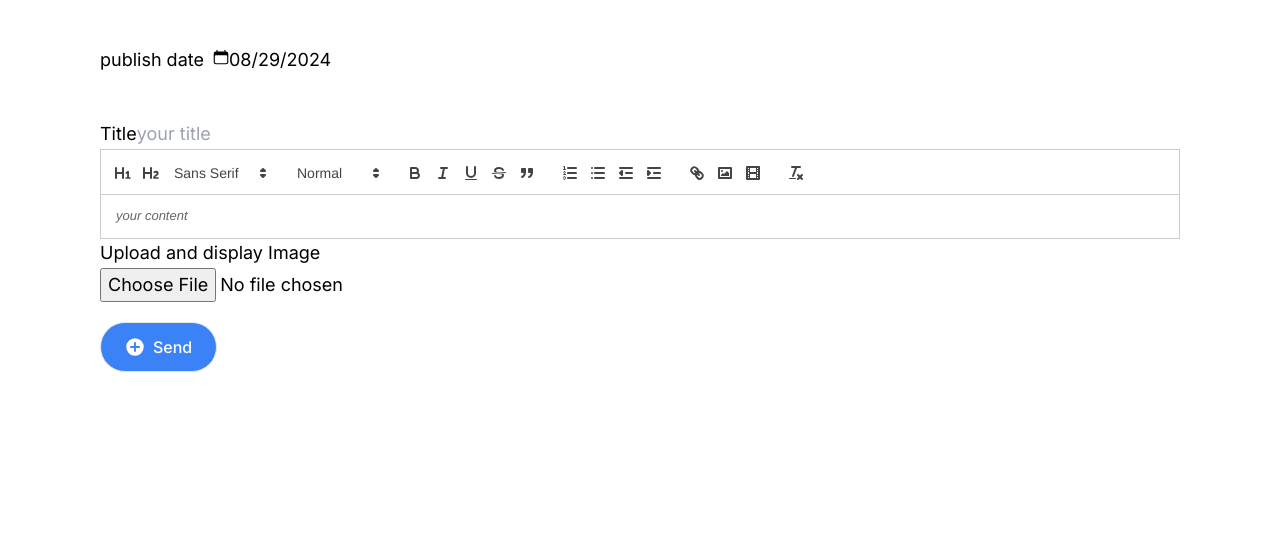
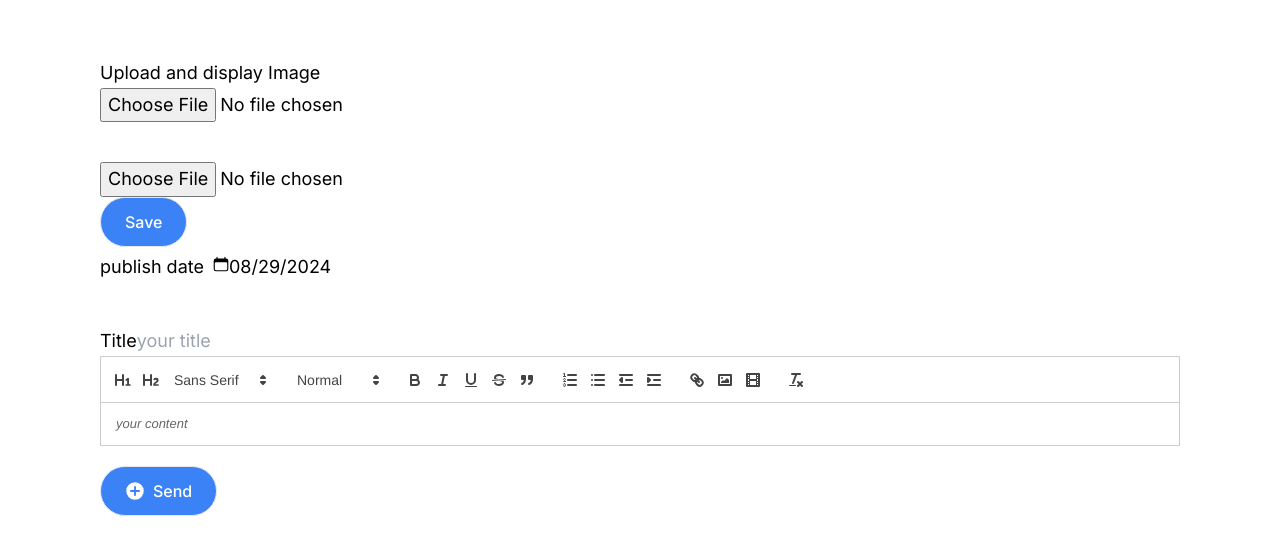
Before and after one commit to CPGRU/my-blog-with-postgreSQL, a Next.js app: page /create in a window 1280 px wide. Shown: the top 554 px of the page. Built offline with nearby package versions, Linux system fonts and the light colour scheme.

Commit message:
hasing the uploaded file and save it to local directory

```diff
--- a/src/app/api/sendpost/route.ts
+++ b/src/app/api/sendpost/route.ts
@@ -2,39 +2,34 @@ import pool from '../../lib/db';
 
 export async function POST (
     req: Request ,
-    res: Response
 ){
     if(!req.body){
         return new Response('request body is empty', {
             status: 400
         })
-    }
-
+    };
     try {
-
         const jsonData = await req.json();
         console.log(jsonData)
         const title = jsonData.title;
         const post_content = jsonData.post_content;
-        const post_date = jsonData.post_date
+        const post_date = jsonData.post_date;
+        const post_image = jsonData.post_image;
 
+        const query = `
+            INSERT INTO posts(title, post_content, post_date, post_image)
+            VALUES($1, $2, $3, $4)
+        `;
 
-        const query = `INSERT INTO posts(title, post_content, post_date) VALUES($1, $2, $3)`;
         const result = await pool.query(
             query,
-            [title, post_content, post_date]
+            [title, post_content, post_date, post_image]
         );
-
-
         console.log( "ttt",result );
-
-
     } catch ( error ) {
         console.log( error );
     }
-
       return new Response("Success", {
         status: 200
     })
-
 };
--- /dev/null
+++ b/src/app/api/upload/route.ts
@@ -0,0 +1,50 @@
+
+import * as crypto from 'crypto';
+import path from "path";
+import { writeFile } from "fs/promises";
+
+type File = {
+    name: string,
+    arrayBuffer: () =>Promise<ArrayBuffer>
+}
+
+export const md5 = (contents: crypto.BinaryLike) => crypto.createHash('md5').update(contents).digest("hex");
+
+export async function POST (
+    req: Request,
+    res:Response
+){
+    const formData = await req.formData();
+    const file = formData.get('file') as File;
+
+    if(!file){
+        return Response.json(
+            {error: 'No file received.'},
+            {status: 400}
+        );
+    }
+
+    const arrayBuffer = await file.arrayBuffer();
+    const buffer = Buffer.from(arrayBuffer);
+
+    const filename = md5(buffer)
+
+    /*
+    const filename = file.name.replace(" ", "_");
+    console.log(`testtest${filename}`)
+    */
+    try {
+        // Write the file to the specified directory (public/assets) with the modified filename
+        await writeFile(
+          path.join(process.cwd(), "public/assets/" + filename),
+          buffer
+        );
+
+        // Return a JSON response with a success message and a 201 status code
+        return Response.json({ Message: "Success", file: filename, status: 201 });
+      } catch (error) {
+        // If an error occurs during file writing, log the error and return a JSON response with a failure message and a 500 status code
+        console.log("Error occurred ", error);
+        return Response.json({ Message: "Failed", status: 500 });
+      }
+}
--- a/src/app/ui/create-form.tsx
+++ b/src/app/ui/create-form.tsx
@@ -2,22 +2,17 @@
 
 import "react-quill/dist/quill.snow.css";
 import 'react-datepicker/dist/react-datepicker.min.css';
-import { ChangeEvent, FormEvent, useState } from "react";
-import Image from "next/image";
+import { FormEvent, useState } from "react";
 import { PlusCircleIcon } from "@heroicons/react/16/solid";
 import axios from "axios";
 import DatePicker from "react-datepicker";
 import { PostData } from "../lib/definitions";
 import { QuillEditor, modules, formats } from "./text-editor";
-import { Button } from "../ui/button";
-
-export type ImageFile = {
-    name: string
-}
+import { Button } from "./button";
+import UploadImage from "./upload-image";
 
 
 export default function Form() {
-    //const date = new Date().toISOString().split('T')[0];
 
     const [ title, setTitle ] = useState('');
     const [ content, setContent ] = useState('');
@@ -25,16 +20,20 @@ export default function Form() {
     const [selectedDate, setSelectedDate] = useState<Date | null>(new Date());
     const date = selectedDate?.toISOString().split('T')[0];
 
-    console.log(selectedImage)
+    //const [ postImage, setPostImage ] = useState('')
+    const [ imageName, setImageName ] = useState('')
+
+    console.log(imageName)
 
     const handleSubmit = async(event:FormEvent) =>{
         event.preventDefault();
 
-        if( title && content){
+        if( title && content ){
             const data = {
                 post_date: date,
                 title,
                 post_content: content,
+                post_image: imageName,
             } as PostData;
 
             await axios.post('/api/sendpost', data)
@@ -51,10 +50,24 @@ export default function Form() {
         }
     }
 
+
+
     return (
         <div>
+
+            <br/>
+            <div>
+                <h3>Upload and display Image</h3>
+                { selectedImage && (
+                    <img src={URL.createObjectURL(selectedImage)} alt="post image"/>
+                )}
+                <input type="file" accept="image/*" onChange={handleImageChange}/>
+            </div>
+
             <form onSubmit={handleSubmit}>
                 <div className="mt-10">
+                    <UploadImage onImageClick={(filename)=>setImageName(filename)}/>
+
                     <label htmlFor="date">publish date</label>
                     <DatePicker
                         id="date"
@@ -74,13 +87,7 @@ export default function Form() {
                 </div>
 
                 <QuillEditor theme="snow" modules={modules} formats={formats} value={content} onChange={setContent} placeholder="your content"/>
-                <div>
-                    <h3>Upload and display Image</h3>
-                    { selectedImage && (
-                        <img src={URL.createObjectURL(selectedImage)} alt="post image"/>
-                    )}
-                    <input type="file" accept="image/*" onChange={handleImageChange}/>
-                </div>
+
 
 
                 <Button  className="mt-5">
--- /dev/null
+++ b/src/app/ui/upload-image.tsx
@@ -0,0 +1,82 @@
+import { useState } from "react";
+import axios from "axios";
+import { Button } from "./button";
+import Image from "next/image";
+
+
+interface ImageNameProps {
+    onImageClick: (filename: string)=>void
+}
+
+export default function UploadImage ({ onImageClick }: ImageNameProps){
+    const [ image, setImage ] = useState({
+        preview: '',
+        raw: '',
+        name: ''
+    });
+
+
+
+    const submit = async () => {
+
+
+        let formData = new FormData();
+        formData.append('file', image.raw);
+
+
+        const result = await axios.post(`/api/upload`, formData , {
+            headers: {
+                'Content-Type': 'multipart/form-data',
+            },
+        })
+        .then(response =>{
+            onImageClick(response.data.file);
+            return response.data
+        })
+        .catch(error=> console.log(error))
+
+    }
+
+
+    const handlePhotoChange = (e: any) => {
+        if (e.target.files.length) {
+            setImage({
+                preview: URL.createObjectURL(e.target.files[0]),
+                raw: e.target.files[0],
+                name: e.target.files[0].name
+            });
+        }
+    };
+
+
+    return (
+        <div>
+            <label htmlFor="upload-button">
+                {image.preview && (
+                    <img
+                        src={image.preview}
+                        alt="dummy"
+                        width="300"
+                        height="300"
+                        className="my-10 mx-5"
+                    />
+                ) }
+            </label>
+            <input
+                name="image"
+                type="file"
+                id="upload-button"
+                accept="image/*"
+                onChange={handlePhotoChange}
+            />
+            <Button onClick={submit}>
+                Save
+            </Button>
+
+
+        </div>
+
+
+    )
+
+}
```
Also changed, not shown: 1 other file (tests, documents, lock files or other folders).
